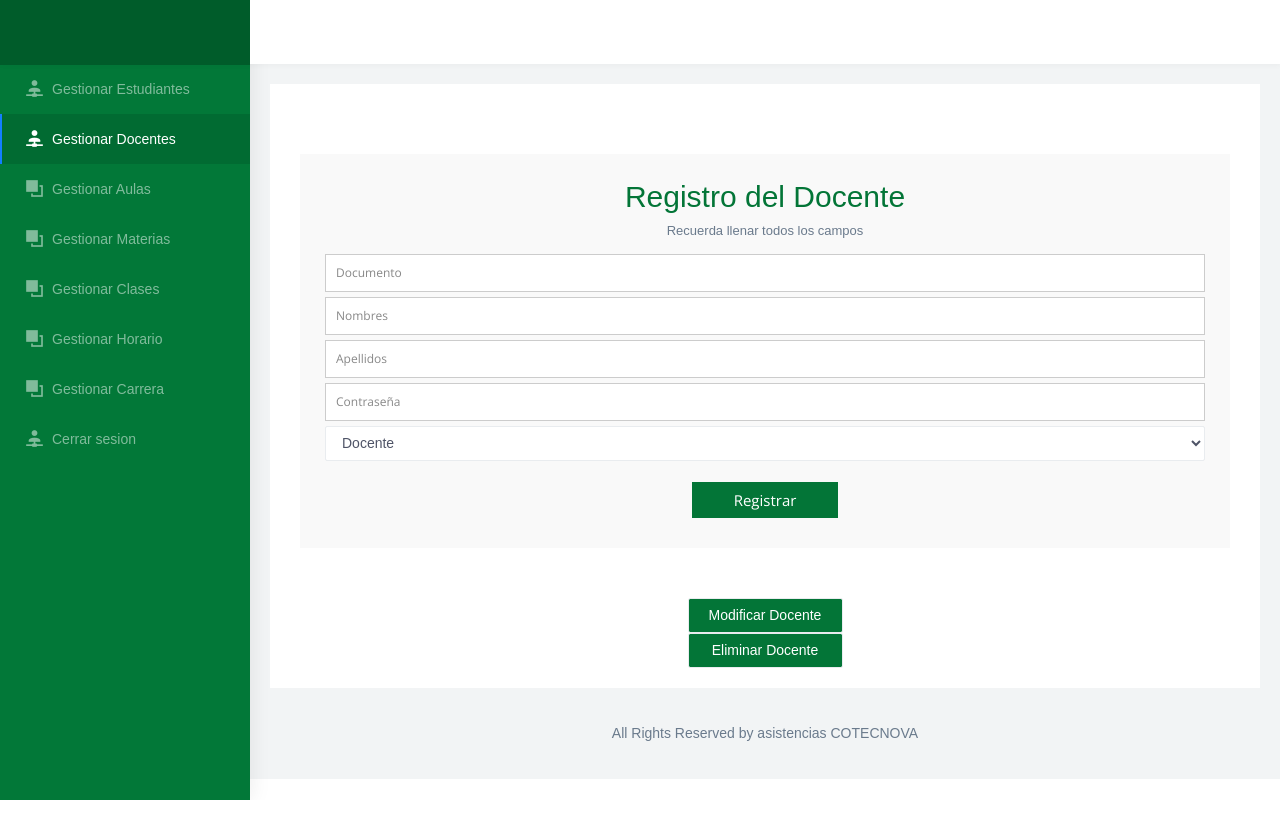
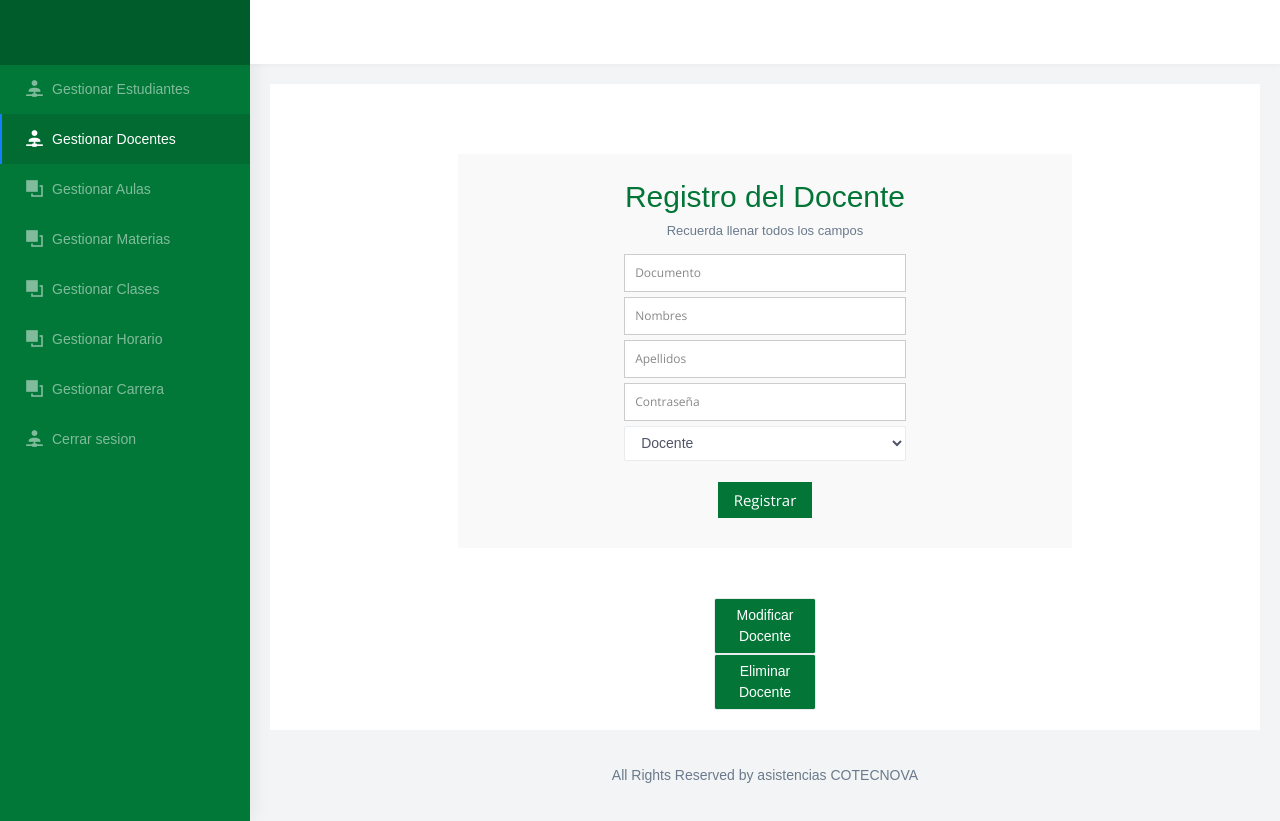
Before and after one commit to JDavidHR/tesis, a PHP site: page /registro_docente.php in a window 1280 px wide. Before the commit the page ends 800 px from the top, so only its background shows below. Run offline with PHP 8.4, Linux system fonts and the light colour scheme; data comes from the database, SQL or seed files in the repository; some web fonts are replaced.

Commit message:
update files

```diff
--- a/registro_docente.php
+++ b/registro_docente.php
@@ -146,30 +146,30 @@
                 <!-- ============================================================== -->
                 <!-- Ravenue - page-view-bounce rate -->
                 <!-- ============================================================== -->
-                <div class="row">
+                <div class="row ">
                     <!-- column -->
                     <div class="col-12">
                         <div class="card">
                            <div class="card-body">
 
-                               <div class="container" style="text-align: center">
+                               <div class="container col-md-8 col-md-offset-3" style="text-align: center">
 										<form id="contact" action="Controlador/insertar_docente.php" method="post">
 										    <h3>Registro del Docente</h3>
 										    <h4>Recuerda llenar todos los campos</h4>
 										    <fieldset>
-										      <input placeholder="Documento" type="text" tabindex="1"  autofocus name="documento_docente">
+										      <input class="col-md-6 col-md-offset-3" placeholder="Documento" type="text" tabindex="1"  autofocus name="documento_docente">
 										    </fieldset>
 										    <fieldset>
-										      <input placeholder="Nombres" type="text" tabindex="2" name="nombre_docente">
+										      <input class="col-md-6 col-md-offset-3" placeholder="Nombres" type="text" tabindex="2" name="nombre_docente">
 										    </fieldset>
 										    <fieldset>
-										      <input placeholder="Apellidos" type="text" tabindex="3" name="apellido_docente">
+										      <input class="col-md-6 col-md-offset-3" placeholder="Apellidos" type="text" tabindex="3" name="apellido_docente">
 										    </fieldset>
 										 	<fieldset>
-										      <input placeholder="Contraseña" type="text" tabindex="4" name="contrasena">
+										      <input class="col-md-6 col-md-offset-3" placeholder="Contraseña" type="text" tabindex="4" name="contrasena">
 										    </fieldset>
 										    <fieldset>
-										      <select class="form-control " name="tipousuario" required>
+										      <center><select class="form-control col-md-6 col-md-offset-3" name="tipousuario" required>
 								                <?php
 								                //ciclo while que nos sirve para traer cuales son los tipos de usuario (paciente, medico)
 								                  while ($resultado= mysqli_fetch_assoc($seleccionUsuario)){
@@ -179,7 +179,7 @@
 								                <?php
 								                  }
 								                ?>
-								              </select>
+								              </select></center>
 										    </fieldset>
 										    <br>
 										    <fieldset>
```
Also changed, not shown: update_docente2.php (+8 -8 lines).
